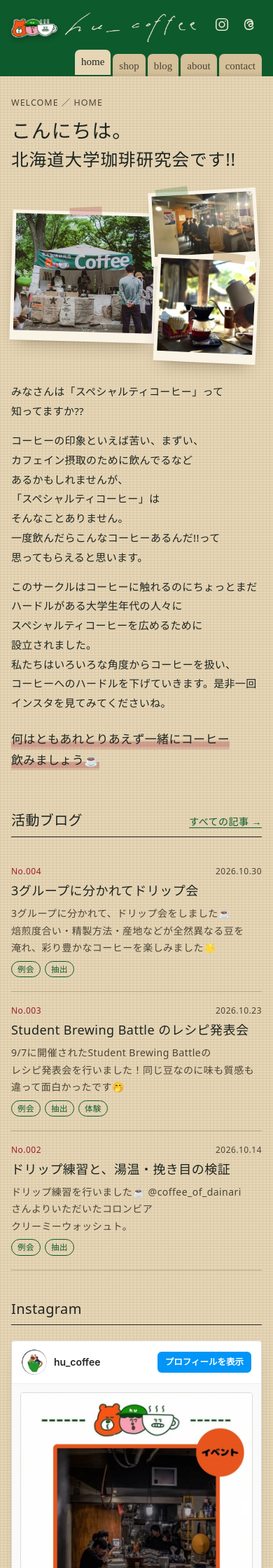
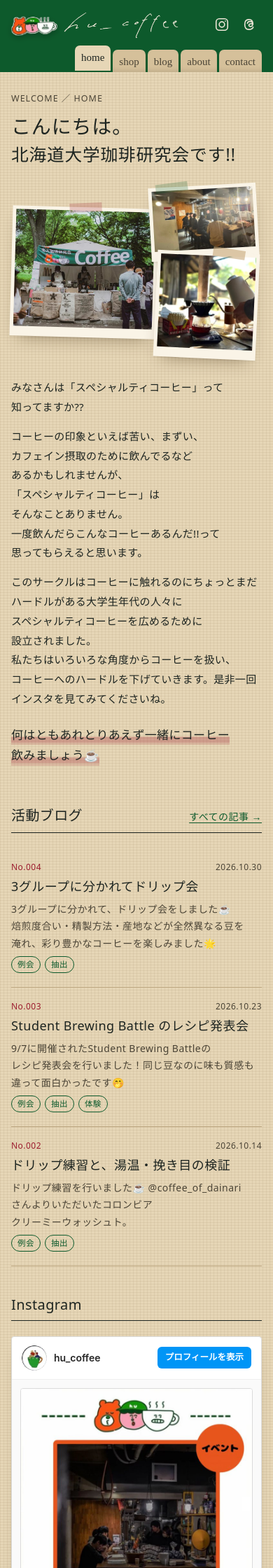
Before and after one commit to gmgngnm/hu_coffee, a Jekyll site: the page built from index.html, in a window 390 px wide. Shown: the top 2240 px of the page at 70% size. Built offline with Jekyll 4.4.1, drawn with Linux system fonts in a browser that asks for light colours; some web fonts are replaced.

Commit message:
スマホのヘッダーの手書きの hu_coffee は1.3倍に
Co-Authored-By: Claude Opus 5.5 <noreply@anthropic.com>
Claude-Session: https://claude.ai/code/session_01SJAjaDFs9AxovdXkUsc4Np

```diff
--- a/assets/css/main.css
+++ b/assets/css/main.css
@@ -478,9 +478,9 @@ input:focus, textarea:focus, select:focus { outline: none; border-bottom-color:
   body { font-size: 15.5px; }
   .site-head { padding-top: 16px; }
   .brand { max-width: 100%; }
-  /* 手書きの hu_coffee は 1.5 倍（192px）。入りきらない幅の画面では、アイコンと重ならない大きさまで縮める
+  /* 手書きの hu_coffee はスマホでは 1.3 倍（166px）。入りきらない幅の画面では、アイコンと重ならない大きさまで縮める
      （157px＝イラスト67＋すき間8＋SNS 74＋すき間8） */
-  .brand__sign { flex: 0 1 auto; min-width: 0; height: auto; width: min(192px, calc(100vw - 2 * var(--gutter) - 157px)); }
+  .brand__sign { flex: 0 1 auto; min-width: 0; height: auto; width: min(166px, calc(100vw - 2 * var(--gutter) - 157px)); }
   .brand__logo { height: 27px; }
   .site-head__inner { padding-bottom: 9px; }
   .head-sns { gap: 6px; padding-top: 2px; }
```
